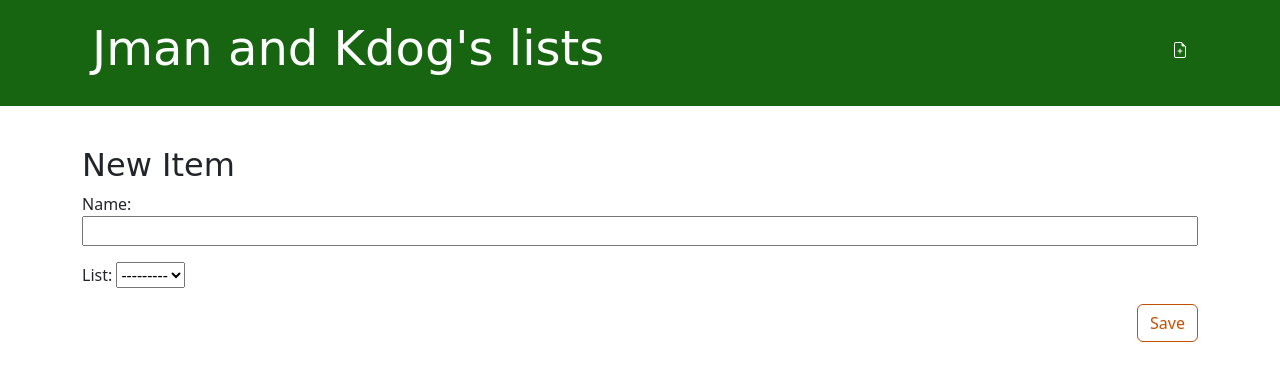
After one commit to jeveroni/listsRepo, a Django app: page /item/new in a window 1280 px wide. The commit adds this page. Shown: the top 381 px of the page. Run offline with Django 4.2, Linux system fonts and the light colour scheme; data that the repository does not hold is empty.

Commit message:
new and edit on the page

```diff
--- /dev/null
+++ b/listApp/forms.py
@@ -0,0 +1,9 @@
+from django import forms
+from .models import Item
+
+
+class ItemForm(forms.ModelForm):
+
+    class Meta:
+        model = Item
+        fields = ('name', 'list')
--- a/listApp/static/css/listApp.css
+++ b/listApp/static/css/listApp.css
@@ -29,8 +29,8 @@ h4 {
     float: right;
 }
 
-.list-form textarea,
-.list-form input {
+.item-form textarea,
+.item-form input {
     width: 100%;
 }
 
--- a/listApp/templates/listApp/base.html
+++ b/listApp/templates/listApp/base.html
@@ -12,6 +12,9 @@
 
         <header class="page-header">
             <div class="container">
+                <a href="{% url 'item_new' %}" class="top-menu">
+                    {% include './icons/file-earmark-plus.svg' %}
+                </a>
                 <h1><a href="/">Jman and Kdog's lists</a></h1>
             </div>
         </header>
--- /dev/null
+++ b/listApp/templates/listApp/item_edit.html
@@ -0,0 +1,9 @@
+{% extends 'listApp/base.html' %}
+
+{% block content %}
+    <h2> New Item </h2>
+    <form method="POST" class="item-form">{% csrf_token %}
+        {{ form.as_p }}
+        <button type="submit" class="save btn btn-secondary">Save</button>
+    </form>
+{% endblock %}
--- a/listApp/urls.py
+++ b/listApp/urls.py
@@ -5,4 +5,6 @@ from . import views
 urlpatterns = [
     path('', views.list_list, name='list_list'),
     path('list/<int:pk>/', views.list_detail, name='list_detail'),
+    path('item/new', views.item_new, name='item_new'),
+    path('item/<int:pk>/edit', views.item_edit, name='item_edit'),
 ]
--- a/listApp/views.py
+++ b/listApp/views.py
@@ -1,5 +1,8 @@
 from django.shortcuts import render, get_object_or_404
 from .models import List, Item
+from.forms import ItemForm
+from django.utils import timezone
+from django.shortcuts import redirect
 
 # Create your views here.
 def list_list(request):
@@ -10,3 +13,27 @@ def list_detail( request, pk):
     list = get_object_or_404( List, pk=pk)
     items = Item.objects.filter( list_id = pk )
     return render(request, 'listApp/list_detail.html', {'list': list, 'items': items})
+
+def item_new( request ):
+    if request.method == "POST":
+        form = ItemForm(request.POST)
+        if form.is_valid():
+            item = form.save(commit=False)
+            item.created_date = timezone.now()
+            item.save()
+            return redirect('list_detail', pk = item.list.id)
+    else:
+        form = ItemForm()
+    return render(request, 'listApp/item_edit.html', {'form': form})
+
+def item_edit(request, pk):
+    item = get_object_or_404(Item, pk=pk)
+    if request.method == "POST":
+        form = ItemForm(request.POST, instance=item)
+        if form.is_valid():
+            item = form.save(commit=False)
+            item.save()
+            return redirect('list_detail', pk=item.list.pk)
+    else:
+        form = ItemForm(instance=item)
+    return render(request, 'listApp/item_edit.html', {'form': form})
```
Also changed, not shown: listApp/templates/listApp/list_detail.html (+6 -1 lines), listApp/templates/listApp/icons/file-earmark-plus.svg (added), listApp/templates/listApp/icons/pencil-fill.svg (added).
